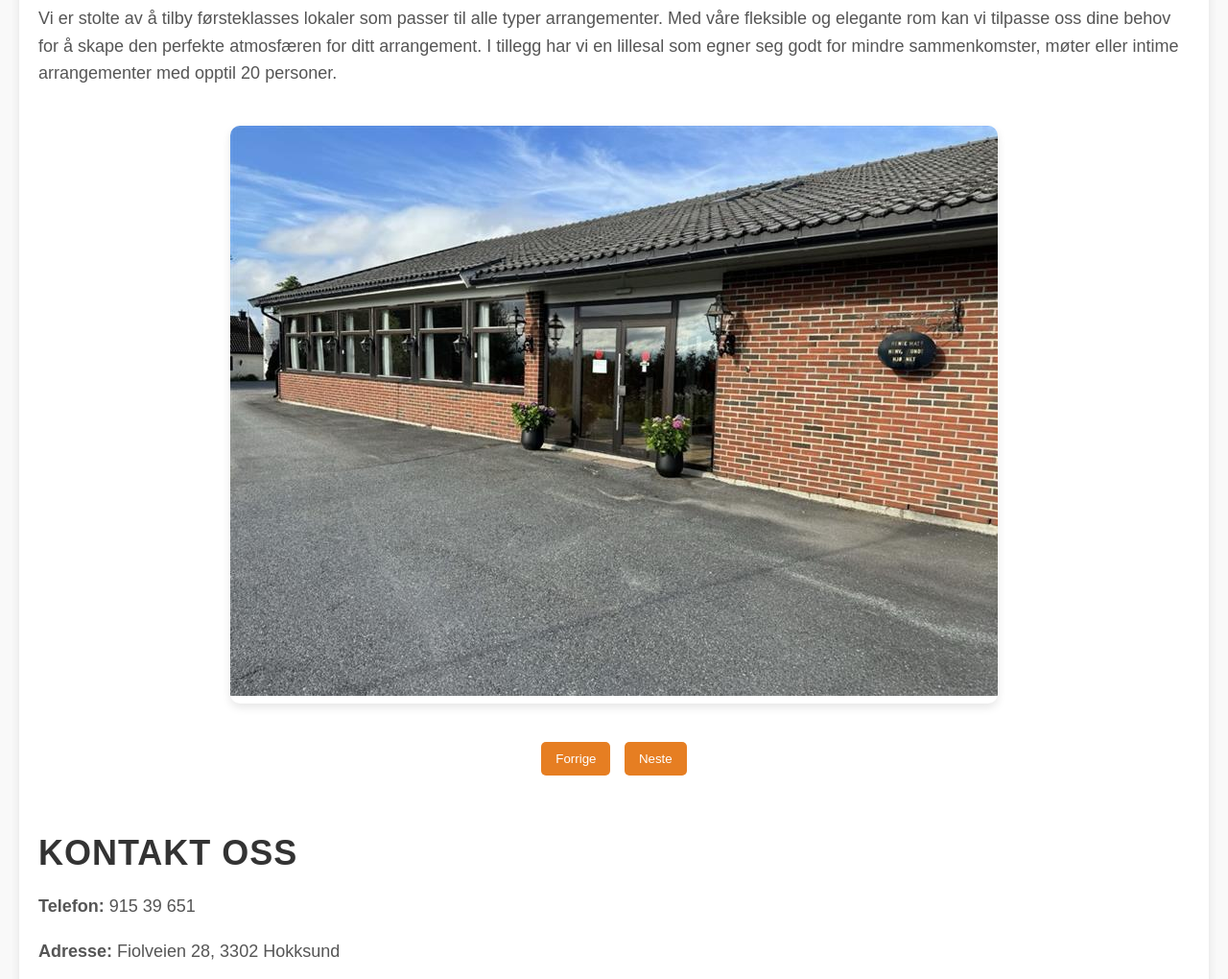
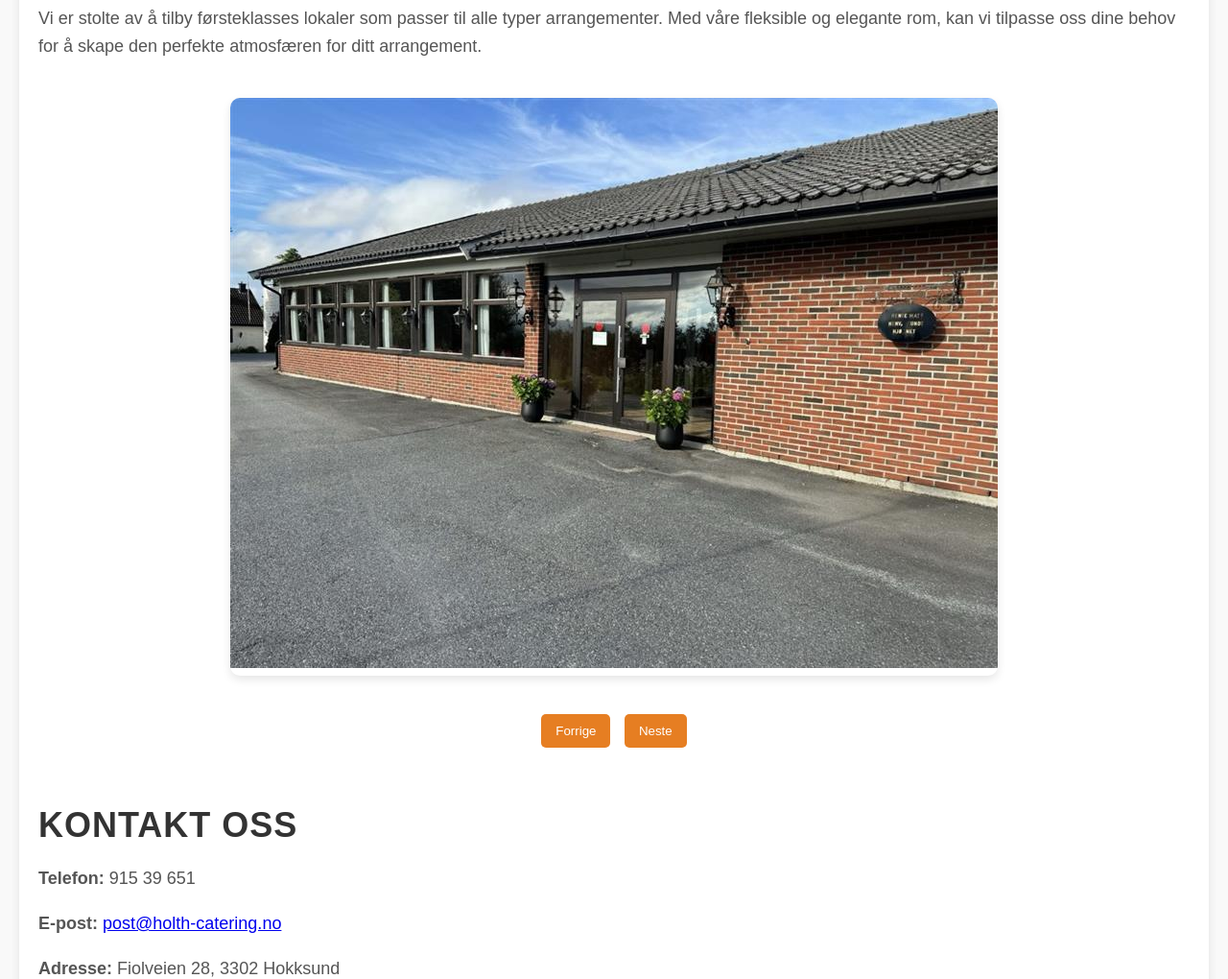
Before and after one commit to AndreasVindenes26/Holth-Selskap, a plain HTML site: page omoss.html in a window 1280 px wide. Shown: the part 667-1687 px from the top of the page at 96% size. Drawn offline with Linux system fonts and the light colour scheme.

Commit message:
om oss endring

```diff
--- a/omoss.html
+++ b/omoss.html
@@ -228,7 +228,7 @@
     <!-- Innholdsseksjon -->
     <div class="content-section">
         <h2>Våre Lokaler</h2>
-        <p>Vi er stolte av å tilby førsteklasses lokaler som passer til alle typer arrangementer. Med våre fleksible og elegante rom kan vi tilpasse oss dine behov for å skape den perfekte atmosfæren for ditt arrangement. I tillegg har vi en lillesal som egner seg godt for mindre sammenkomster, møter eller intime arrangementer med opptil 20 personer.</p>
+        <p>Vi er stolte av å tilby førsteklasses lokaler som passer til alle typer arrangementer. Med våre fleksible og elegante rom, kan vi tilpasse oss dine behov for å skape den perfekte atmosfæren for ditt arrangement.</p>
 
         <!-- Karusell -->
         <div class="carousel">
@@ -251,6 +251,10 @@
                 <div class="carousel-slide">
                     <img src="Bilder/Image (9).jpg" alt="Lokale 6">
                 </div>
+                <!-- Nytt bilde lagt til -->
+                <div class="carousel-slide">
+                    <img src="Bilder/IMG_5009.jpeg" alt="Lokale 7">
+                </div>
             </div>
         </div>
         <div class="carousel-buttons">
@@ -262,6 +266,7 @@
         <div class="contact-info">
             <h2>Kontakt Oss</h2>
             <p><strong>Telefon:</strong> 915 39 651</p>
+            <p><strong>E-post:</strong> <a href="mailto:post@holth-catering.no">post@holth-catering.no</a></p>
             <p><strong>Adresse:</strong> Fiolveien 28, 3302 Hokksund</p>
             <div class="social-icons">
                 <a href="https://www.facebook.com/people/Holth-Selskap-og-Catering-As/61563575976812/?mibextid=wwXIfr&rdid=GSKN2WcCsDBlJu7L&share_url=https%3A%2F%2Fwww.facebook.com%2Fshare%2F1DFSGsZiU3%2F%3Fmibextid%3DwwXIfr" target="_blank" aria-label="Facebook">
```
